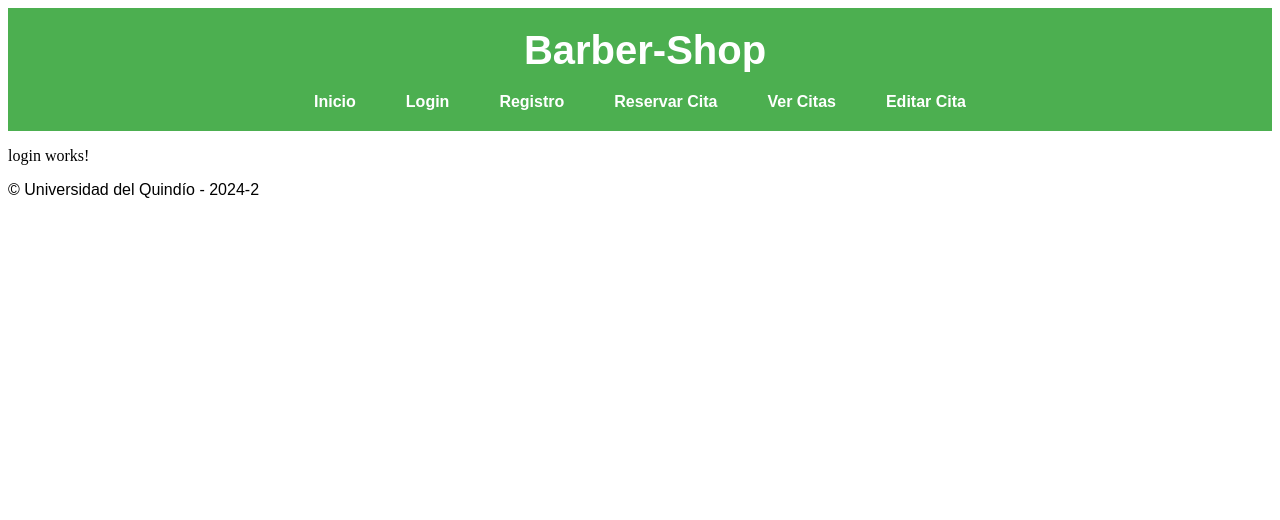
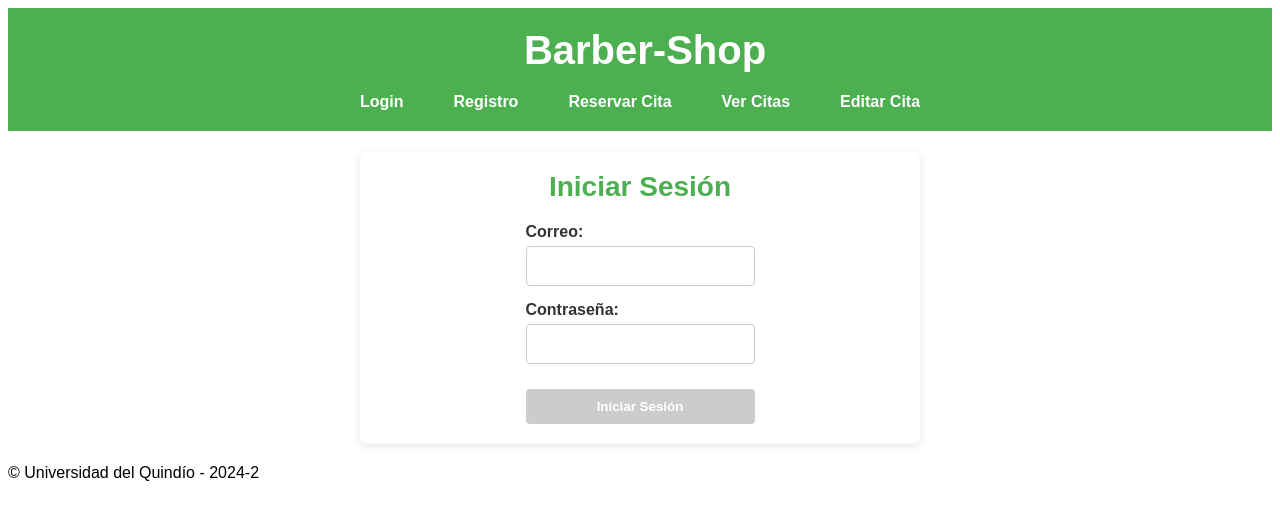
Before and after one commit to HulbertAlejandro/Barber-Shop, an Angular app: page /login in a window 1280 px wide. Shown: the top 520 px of the page. Built offline with nearby package versions, Linux system fonts and the light colour scheme.

Commit message:
Login componente

```diff
--- a/src/app/app.component.ts
+++ b/src/app/app.component.ts
@@ -11,6 +11,6 @@
   styleUrl: './app.component.css'
 })
 export class AppComponent {
-  title = 'barber-shop';
-  footer = 'Universidad del Quindío - 2024-2'
+
+  title = 'barber-shop'
 }
--- a/src/app/app.routes.ts
+++ b/src/app/app.routes.ts
@@ -1,5 +1,4 @@
 import { Routes } from '@angular/router';
-import { InicioComponent } from './componentes/inicio/inicio.component';
 import { LoginComponent } from './componentes/login/login.component';
 import { RegistroComponent } from './componentes/registro/registro.component';
 import { ReservaCitaComponent } from './componentes/reserva-cita/reserva-cita.component';
@@ -7,12 +6,11 @@
 import { EditarCitaComponent } from './componentes/editar-cita/editar-cita.component';
 
 export const routes: Routes = [
-   { path: '', component: InicioComponent },
+   { path: '', redirectTo: '/login', pathMatch: 'full' }, // Redirige la raíz a /login
    { path: 'login', component: LoginComponent },
    { path: 'registro', component: RegistroComponent },
    { path: 'reserva-cita', component: ReservaCitaComponent },
    { path: 'vista-citas', component: VistaComponent },
    { path: 'editar-cita', component: EditarCitaComponent },
-
-   { path: "**", pathMatch: "full", redirectTo: "" }
+   { path: '**', redirectTo: '/login' } // Redirige cualquier ruta desconocida a /login
 ];
--- a/src/app/componentes/header/header.component.html
+++ b/src/app/componentes/header/header.component.html
@@ -6,7 +6,6 @@
       </div>
 
       <ul class="nav col-12 col-md-auto mb-2 justify-content-center mb-md-0 nav-list">
-          <li><a routerLink="/Inicio" class="nav-link px-2 link-secondary">Inicio</a></li>
           <li><a routerLink="/login" class="nav-link text-decoration-underline link-secondary me-3">Login</a></li>
           <li><a routerLink="/registro" class="nav-link text-decoration-underline link-secondary">Registro</a></li>
           <li><a routerLink="/reserva-cita" class="nav-link text-decoration-underline link-secondary">Reservar Cita</a></li>
--- a/src/app/componentes/inicio/inicio.component.html
+++ /dev/null
@@ -1 +0,0 @@
-<p>inicio works!</p>
--- a/src/app/componentes/login/login.component.css
+++ b/src/app/componentes/login/login.component.css
@@ -0,0 +1,89 @@
+/* Estilo general */
+* {
+    box-sizing: border-box;
+    margin: 0;
+    padding: 0;
+    font-family: Arial, sans-serif; /* Tipografía global */
+  }
+
+  body {
+    background-color: #f4f4f9; /* Color de fondo */
+    display: flex;
+    justify-content: center;
+    align-items: center;
+    height: 100vh; /* Altura completa de la ventana */
+    margin: 0; /* Sin margen en el body */
+  }
+
+  /* Estilo del contenedor principal */
+  .container {
+    width: 80%; /* Ancho del contenedor */
+    max-width: 600px; /* Ancho máximo */
+    margin: 0 auto; /* Centramos el contenedor */
+    padding: 20px;
+  }
+
+  /* Estilo de la tarjeta del formulario */
+  .card {
+    background-color: #fff;
+    border-radius: 8px;
+    box-shadow: 0px 2px 10px rgba(0, 0, 0, 0.1);
+    padding: 20px;
+    display: flex; /* Usar flexbox */
+    flex-direction: column; /* Para alinear elementos en columna */
+    align-items: center; /* Centrar elementos horizontalmente */
+  }
+
+  /* Estilo del encabezado del formulario */
+  h5 {
+    font-size: 1.75em; /* Tamaño de fuente */
+    margin-bottom: 20px;
+    text-align: center;
+    color: #4CAF50; /* Cambia a verde */
+  }
+
+  /* Estilo de las etiquetas */
+  label {
+    display: block;
+    margin-bottom: 5px;
+    font-weight: bold;
+    color: #333; /* Color de etiqueta */
+  }
+
+  /* Estilo de los campos de entrada */
+  input {
+    width: 100%;
+    padding: 10px;
+    border: 1px solid #ccc;
+    border-radius: 4px;
+    font-size: 1em;
+    box-sizing: border-box;
+    margin-bottom: 15px; /* Espacio entre los campos */
+  }
+
+  input:focus {
+    border-color: #4CAF50; /* Color del borde al hacer foco */
+    outline: none; /* Sin contorno */
+  }
+
+  /* Estilo del botón de inicio de sesión */
+  button {
+    background-color: #4CAF50;
+    color: white;
+    padding: 10px; /* Ajuste del padding para que se vea más consistente */
+    border: none;
+    border-radius: 4px;
+    cursor: pointer;
+    font-weight: bold;
+    width: 100%; /* Botón ocupa todo el ancho */
+    margin-top: 10px; /* Espacio encima del botón */
+  }
+
+  button:hover {
+    background-color: #45a049; /* Color del botón al pasar el mouse */
+  }
+
+  button:disabled {
+    background-color: #ccc; /* Color del botón deshabilitado */
+    cursor: not-allowed; /* Cambia el cursor cuando está deshabilitado */
+  }
--- a/src/app/componentes/login/login.component.html
+++ b/src/app/componentes/login/login.component.html
@@ -1 +1,22 @@
-<p>login works!</p>
+<div class="container mx-auto py-8">
+    <div class="card bg-white p-8 rounded-md shadow-md">
+        <h5 class="text-2xl font-bold mb-6 text-center">Iniciar Sesión</h5>
+        <form [formGroup]="loginForm" (ngSubmit)="iniciarSesion()">
+            <div class="mb-4">
+                <label class="block text-gray-700 text-sm font-bold mb-2" for="correo">Correo:</label>
+                <input type="email" class="w-full px-3 py-2 border border-gray-300 rounded-md" formControlName="correo" />
+            </div>
+
+            <div class="mb-4">
+                <label class="block text-gray-700 text-sm font-bold mb-2" for="password">Contraseña:</label>
+                <input type="password" class="w-full px-3 py-2 border border-gray-300 rounded-md" formControlName="password" />
+            </div>
+
+            <div class="text-center">
+                <button type="submit" class="bg-indigo-500 text-white py-2 px-4 rounded-md hover:bg-indigo-600 transition duration-300" [disabled]="loginForm.invalid">
+                    Iniciar Sesión
+                </button>
+            </div>
+        </form>
+    </div>
+</div>
--- a/src/app/componentes/login/login.component.ts
+++ b/src/app/componentes/login/login.component.ts
@@ -1,12 +1,35 @@
 import { Component } from '@angular/core';
+import { FormBuilder, FormGroup, Validators, ReactiveFormsModule } from '@angular/forms';
 
 @Component({
   selector: 'app-login',
   standalone: true,
-  imports: [],
+  imports: [ReactiveFormsModule],
   templateUrl: './login.component.html',
-  styleUrl: './login.component.css'
+  styleUrls: ['./login.component.css']
 })
 export class LoginComponent {
 
+  loginForm!: FormGroup;
+
+  constructor(private formBuilder: FormBuilder) {
+    this.crearFormulario();
+  }
+
+  private crearFormulario() {
+    this.loginForm = this.formBuilder.group({
+      correo: ['', [Validators.required, Validators.email]],
+      password: ['', [Validators.required, Validators.minLength(7)]]
+    });
+  }
+
+  // Método que se ejecuta al enviar el formulario
+  public iniciarSesion() {
+    if (this.loginForm.valid) {
+      console.log(this.loginForm.value);
+      // Lógica para iniciar sesión
+    } else {
+      console.log('El formulario no es válido');
+    }
+  }
 }
--- a/src/app/componentes/registro/registro.component.css
+++ b/src/app/componentes/registro/registro.component.css
@@ -1,37 +1,53 @@
 /* Estilo general */
+* {
+  box-sizing: border-box;
+  margin: 0;
+  padding: 0;
+  font-family: Arial, sans-serif; /* Tipografía global */
+}
+
 body {
-    font-family: Arial, sans-serif;
+  background-color: #f4f4f9; /* Color de fondo similar al de reserva-cita */
+  display: flex;
+  justify-content: center;
+  align-items: center;
+  height: 100vh; /* Altura completa de la ventana */
+  margin: 0; /* Sin margen en el body */
 }
 
 /* Estilo del contenedor principal */
 .container {
-    max-width: 600px;
-    margin: 0 auto;
+  width: 80%; /* Ancho del contenedor */
+  max-width: 600px; /* Ancho máximo */
+  margin: 0 auto; /* Centramos el contenedor */
   padding: 20px;
 }
 
 /* Estilo de la tarjeta del formulario */
 .card {
   background-color: #fff;
+  border-radius: 8px;
+  box-shadow: 0px 2px 10px rgba(0, 0, 0, 0.1);
   padding: 20px;
-    border-radius: 8px;
-    box-shadow: 0 4px 8px rgba(0, 0, 0, 0.1);
+  display: flex; /* Usar flexbox */
+  flex-direction: column; /* Para alinear elementos en columna */
+  align-items: center; /* Centrar elementos horizontalmente */
 }
 
 /* Estilo del encabezado del formulario */
 h5 {
-    font-size: 1.75em;
+  font-size: 1.75em; /* Tamaño de fuente */
   margin-bottom: 20px;
   text-align: center;
-    color: #333;
+  color: #4CAF50; /* Cambia a verde */
 }
 
 /* Estilo de las etiquetas */
 label {
+  display: block;
+  margin-bottom: 5px;
   font-weight: bold;
-    margin-bottom: 8px;
-    display: block;
-    color: #333;
+  color: #333; /* Color de etiqueta */
 }
 
 /* Estilo de los campos de entrada */
@@ -42,43 +58,44 @@
   border-radius: 4px;
   font-size: 1em;
   box-sizing: border-box;
-    margin-bottom: 20px; /* Añade espacio entre los campos */
+  margin-bottom: 15px; /* Espacio entre los campos */
 }
 
 input:focus {
-    border-color: #4CAF50;
-    outline: none;
+  border-color: #4CAF50; /* Color del borde al hacer foco */
+  outline: none; /* Sin contorno */
 }
 
 /* Estilo del botón de registro */
 button {
   background-color: #4CAF50;
   color: white;
-    padding: 12px 20px; /* Aumenta el padding para que se vea más grande */
+  padding: 10px; /* Ajuste del padding para que se vea más consistente */
   border: none;
   border-radius: 4px;
   cursor: pointer;
   font-weight: bold;
-    margin-top: 20px; /* Añade espacio extra antes del botón */
+  width: 100%; /* Botón ocupa todo el ancho */
+  margin-top: 10px; /* Espacio encima del botón */
 }
 
 button:hover {
-    background-color: #45a049;
+  background-color: #45a049; /* Color del botón al pasar el mouse */
 }
 
 button:disabled {
-    background-color: #ccc;
-    cursor: not-allowed;
+  background-color: #ccc; /* Color del botón deshabilitado */
+  cursor: not-allowed; /* Cambia el cursor cuando está deshabilitado */
 }
 
 /* Estilo de los mensajes de error */
 .alert-danger {
   color: red;
   margin-top: 10px;
-    font-size: 0.9em;
+  font-size: 0.9em; /* Tamaño de fuente para mensajes de error */
 }
 
 /* Estilo del texto centrado */
 .text-center {
-    text-align: center;
+  text-align: center; /* Centrar texto */
 }
--- a/src/app/componentes/registro/registro.component.html
+++ b/src/app/componentes/registro/registro.component.html
@@ -2,6 +2,11 @@
     <div class="card bg-white p-8 rounded-md shadow-md">
       <h5 class="text-2xl font-bold mb-6 text-center">Registro de Cliente</h5>
       <form [formGroup]="registroForm" (ngSubmit)="registrar()">
+        <div class="mb-4">
+          <label class="block text-gray-700 text-sm font-bold mb-2" for="id">ID:</label>
+          <input type="text" class="w-full px-3 py-2 border border-gray-300 rounded-md" formControlName="id" />
+        </div>
+
         <div class="mb-4">
           <label class="block text-gray-700 text-sm font-bold mb-2" for="nombre">Nombre:</label>
           <input type="text" class="w-full px-3 py-2 border border-gray-300 rounded-md" formControlName="nombre" />
--- a/src/app/componentes/registro/registro.component.ts
+++ b/src/app/componentes/registro/registro.component.ts
@@ -18,6 +18,7 @@
 
   private crearFormulario() {
     this.registroForm = this.formBuilder.group({
+      id: ['', [Validators.required]],
       nombre: ['', [Validators.required]],
       telefono: ['', [Validators.required, Validators.maxLength(10)]],
       correo: ['', [Validators.required, Validators.email]],
```
Also changed, not shown: src/app/componentes/inicio/inicio.component.ts (deleted, +0 -12 lines), src/app/componentes/inicio/inicio.component.css (deleted). Lines whose indentation alone changed are shown as unchanged.
